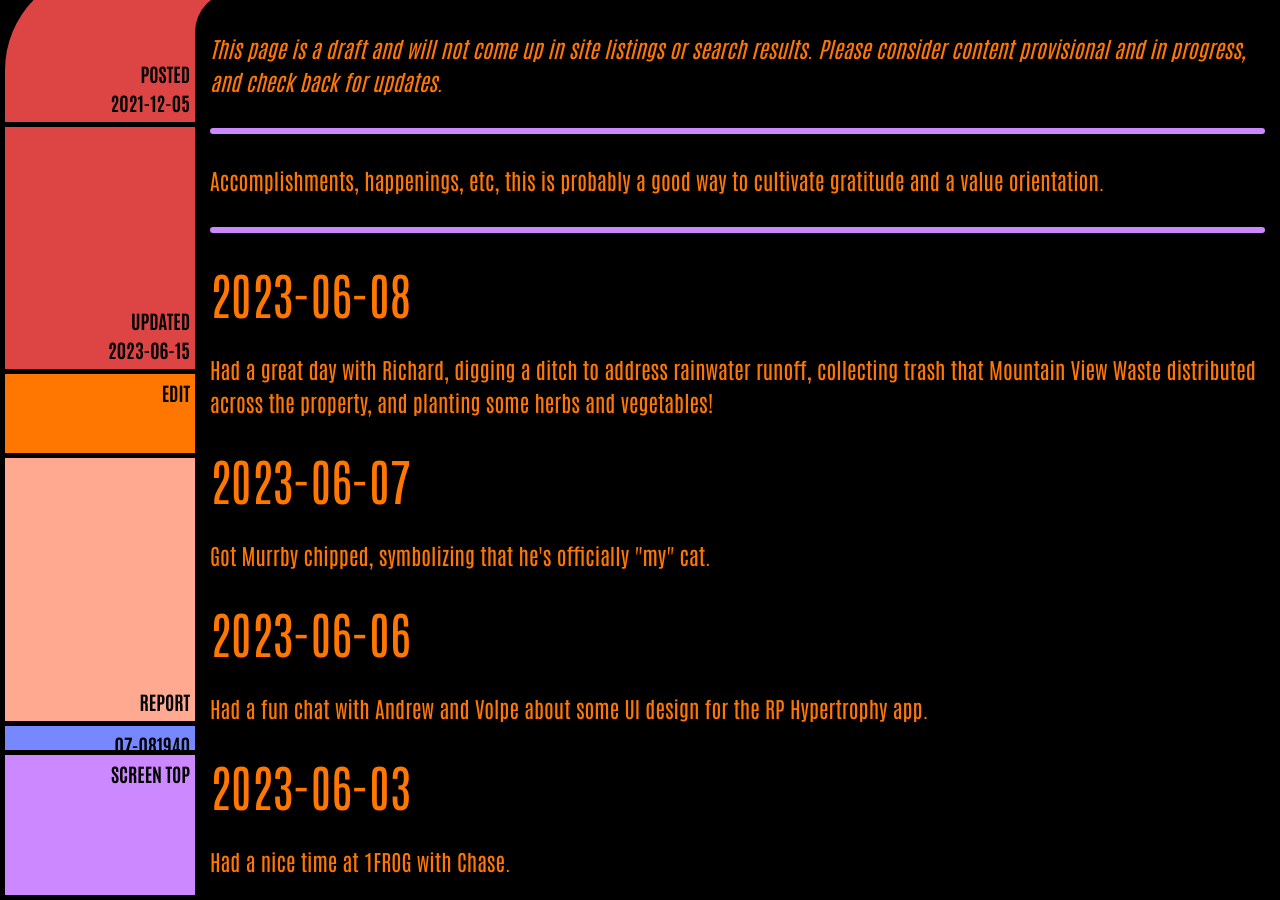
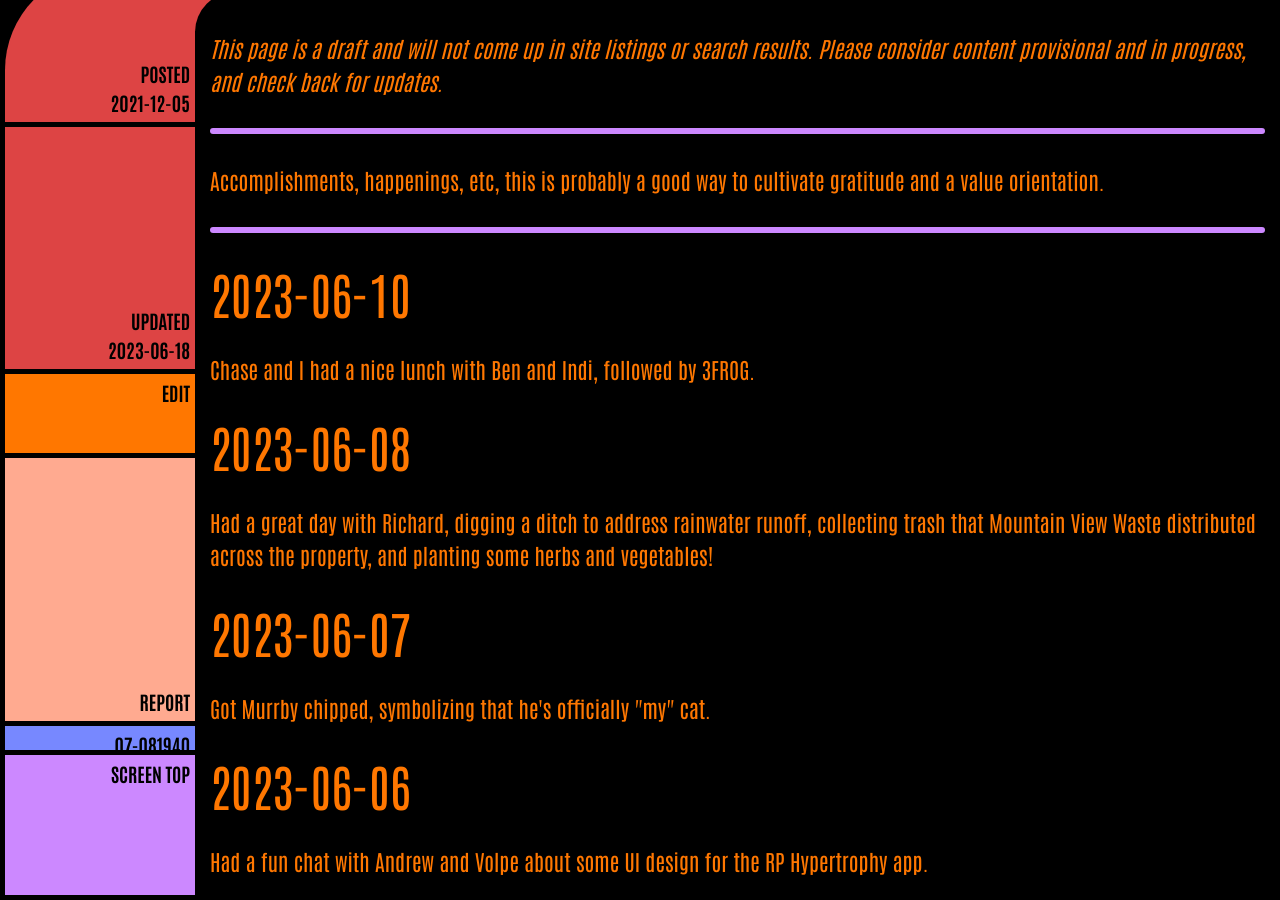
Before and after one commit to ArthurZey/arthurzey.github.io, a Jekyll site: the page built from _pages/one-good-thing.md, in a window 1280 px wide and 900 px high, scrolled down 333 px. Built offline with Jekyll 4.4.1, drawn with Linux system fonts in a browser that asks for light colours.

Commit message:
added 2023-06-10

```diff
--- a/_pages/one-good-thing.md
+++ b/_pages/one-good-thing.md
@@ -2,12 +2,15 @@
 title: One Good Thing
 description: "Accomplishments, happenings, etc, this is probably a good way to cultivate gratitude and a value orientation."
 date: "2021-12-05"
-last_modified_at: "2023-06-15T14:52:31+00:00"
+last_modified_at: "2023-06-18T15:21:01+00:00"
 tags:
   - happenings
   - draft
 sitemap: false
 ---
+## 2023-06-10
+Chase and I had a nice lunch with Ben and Indi, followed by 3FROG.
+
 ## 2023-06-08
 Had a great day with Richard, digging a ditch to address rainwater runoff, collecting trash that Mountain View Waste distributed across the property, and planting some herbs and vegetables!
 
```
